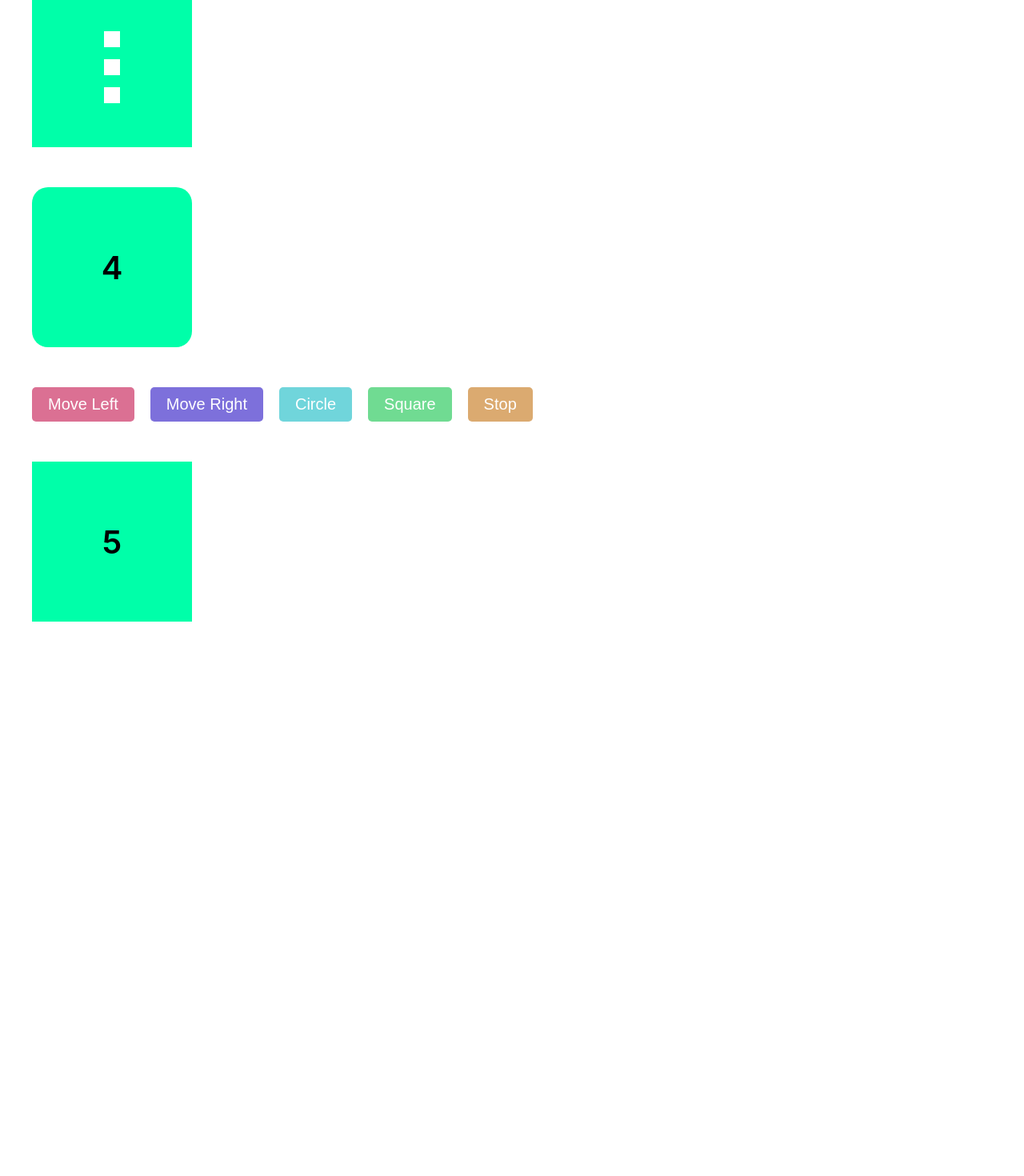
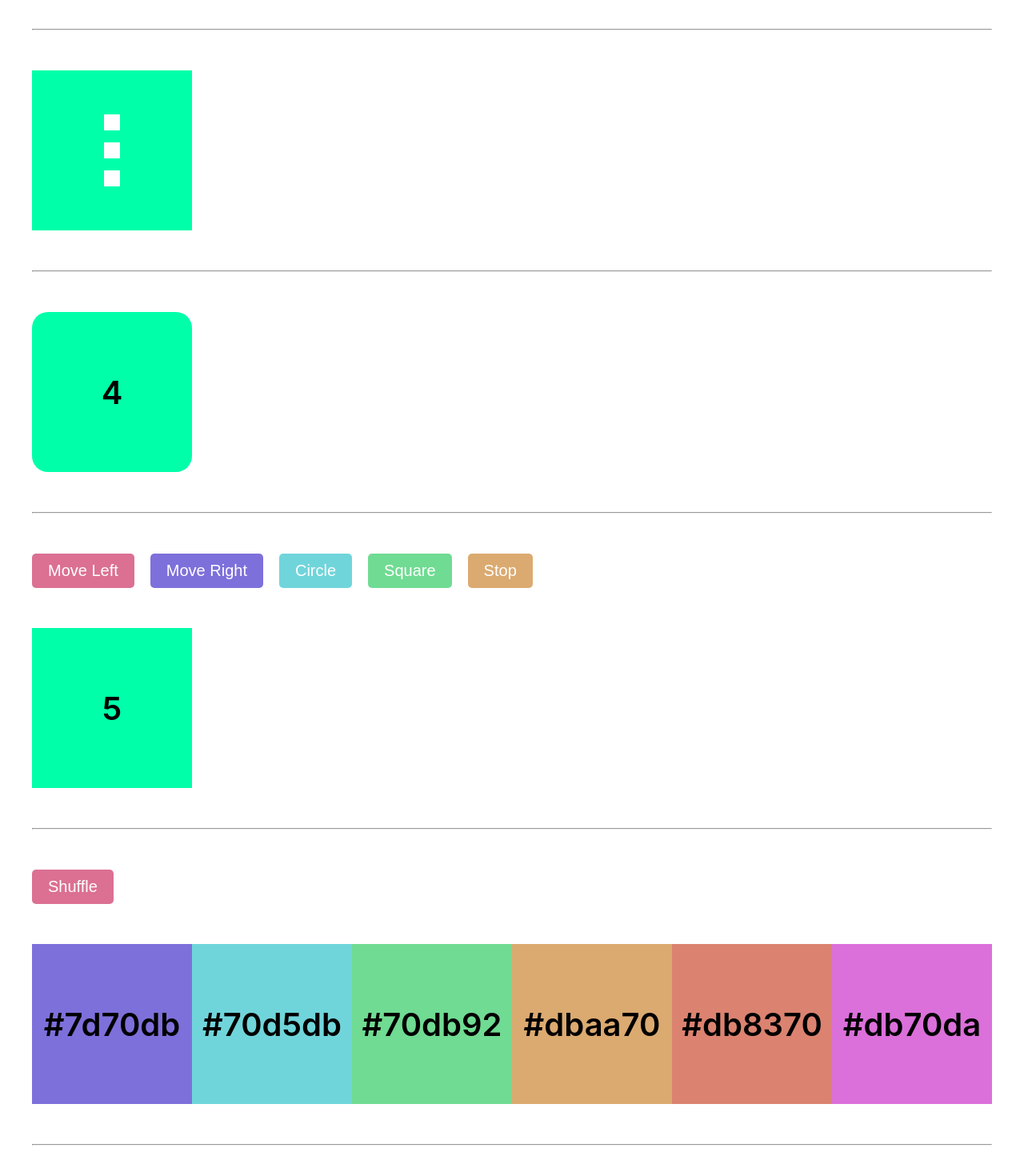
Before and after one commit to Smitt2767/framer-motion, a React (Create React App) app: page /animations in a window 1280 px wide. Shown: the part 568-2038 px from the top of the page at 80% size. Before the commit the page ends 1395 px from the top, so only its background shows below. Built offline with nearby package versions, Linux system fonts and the light colour scheme.

Commit message:
shuffle animations

```diff
--- a/package.json
+++ b/package.json
@@ -7,6 +7,7 @@
     "@testing-library/react": "^13.3.0",
     "@testing-library/user-event": "^13.5.0",
     "framer-motion": "^6.3.5",
+    "lodash": "^4.17.21",
     "react": "^18.1.0",
     "react-dom": "^18.1.0",
     "react-icons": "^4.4.0",
--- a/src/components/Accordion.js
+++ b/src/components/Accordion.js
@@ -89,7 +89,6 @@ const AccordionItemBody = ({ children }) => {
           initial="closed"
           animate="open"
           exit="closed"
-          key="content"
           transition={{
             damping: 10,
           }}
--- a/src/pages/Animations/AnimationOne.js
+++ b/src/pages/Animations/AnimationOne.js
@@ -9,8 +9,6 @@ const variants = {
     transition: {
       type: "spring",
       stiffness: 50,
-      duration: 5,
-      dumping: 500,
     },
   }),
 };
--- /dev/null
+++ b/src/pages/Animations/AnimationSix.js
@@ -0,0 +1,38 @@
+import React, { useState } from "react";
+import styled from "styled-components";
+import { Button } from "../../components";
+import Box from "./Box";
+import shuffleArray from "lodash/shuffle";
+
+const Wrapper = styled.div`
+  display: flex;
+  flex-wrap: wrap;
+`;
+
+const AnimationSix = () => {
+  const [colors, setColors] = useState([
+    "#7d70db",
+    "#70d5db",
+    "#70db92",
+    "#dbaa70",
+    "#db8370",
+    "#db70da",
+  ]);
+
+  const shuffle = () => setColors(shuffleArray);
+
+  return (
+    <>
+      <Button onClick={shuffle}>Shuffle</Button>
+      <Wrapper>
+        {colors.map((color) => (
+          <Box layout key={color} color={color}>
+            {color}
+          </Box>
+        ))}
+      </Wrapper>
+    </>
+  );
+};
+
+export default AnimationSix;
--- a/src/pages/Animations/Box.js
+++ b/src/pages/Animations/Box.js
@@ -4,8 +4,10 @@ import styled from "styled-components";
 const Box = styled.div`
   height: 200px;
   width: 200px;
+  min-height: 200px;
+  min-width: 200px;
   cursor: pointer;
-  background-color: #00ffa9;
+  background-color: ${({ color = "#00ffa9" }) => `${color}`};
   display: flex;
   align-items: center;
   justify-content: center;
--- a/src/pages/Animations/index.js
+++ b/src/pages/Animations/index.js
@@ -5,6 +5,7 @@ import Breadcrumb from "../../components/Breadcrumb";
 import AnimationFive from "./AnimationFive";
 import AnimationFour from "./AnimationFour";
 import AnimationOne from "./AnimationOne";
+import AnimationSix from "./AnimationSix";
 import AnimationThree from "./AnimationThree";
 import AnimationTwo from "./AnimationTwo";
 
@@ -25,11 +26,12 @@ const Animations = () => {
         <Breadcrumb.Item active>Animations</Breadcrumb.Item>
       </Breadcrumb>
       <Wrapper>
-        <AnimationOne />
-        <AnimationTwo />
-        <AnimationThree />
-        <AnimationFour />
-        <AnimationFive />
+        <AnimationOne /> <hr />
+        <AnimationTwo /> <hr />
+        <AnimationThree /> <hr />
+        <AnimationFour /> <hr />
+        <AnimationFive /> <hr />
+        <AnimationSix /> <hr />
       </Wrapper>
     </>
   );
--- a/src/pages/Home.js
+++ b/src/pages/Home.js
@@ -1,22 +1,22 @@
 import React from "react";
 import { Link } from "react-router-dom";
+
+const links = [
+  { path: "/animations", title: "Animations" },
+  { path: "/modal", title: "Modal" },
+  { path: "/accordion", title: "Accordion" },
+  { path: "/canvas", title: "Canvas" },
+].sort((a, b) => (a.title > b.title ? 1 : -1));
 
 const Home = () => {
   return (
     <div className="app">
       <ul>
-        <li>
-          <Link to="/animations">Animations</Link>
-        </li>
-        <li>
-          <Link to="/modal">Modal</Link>
-        </li>
-        <li>
-          <Link to="/accordion">Accordion</Link>
-        </li>
-        <li>
-          <Link to="/canvas">Canvas</Link>
-        </li>
+        {links.map((link) => (
+          <li key={link.path}>
+            <Link to={link.path}>{link.title}</Link>
+          </li>
+        ))}
       </ul>
     </div>
   );
```
Also changed, not shown: 1 other file (tests, documents, lock files or other folders).
